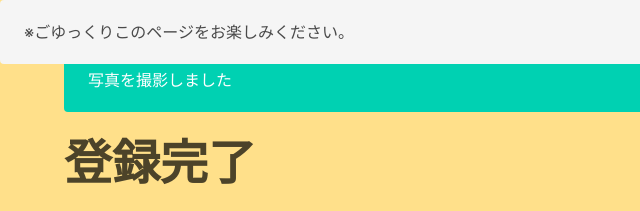
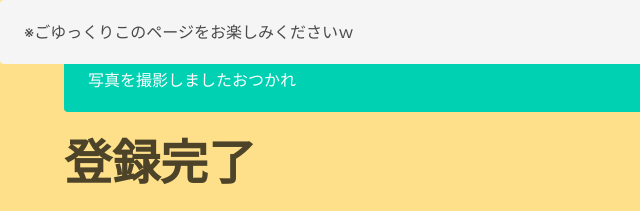
Before and after one commit to yamachida/sagisaitouso, a plain HTML site: page index.html in a window 1280 px wide. Shown: the top 211 px of the page, 0-640 px from the left. Drawn offline with nearby package versions, Linux system fonts and the light colour scheme; a script that the page names is missing.

Commit message:
Update index.html
変えたでpart2☆

```diff
--- a/index.html
+++ b/index.html
@@ -9,13 +9,13 @@
   <body>
     <div id="notification" class="notification" style="position: fixed; z-index: 1; width: 100%;">
       <button id="delete" class="delete"></button>
-      ※ごゆっくりこのページをお楽しみください。
+      ※ごゆっくりこのページをお楽しみくださいｗ
     </div>
     <section class="hero is-warning">
       <div class="hero-body">
         <div class="container">
           <div class="notification is-primary">
-            <p>写真を撮影しました</p>
+            <p>写真を撮影しましたおつかれ</p>
           </div>
           <h1 class="title is-size-1">登録完了</h1>
           <p class="is-size-4">お客様の会員登録が正常に完了しました。</p>
```
